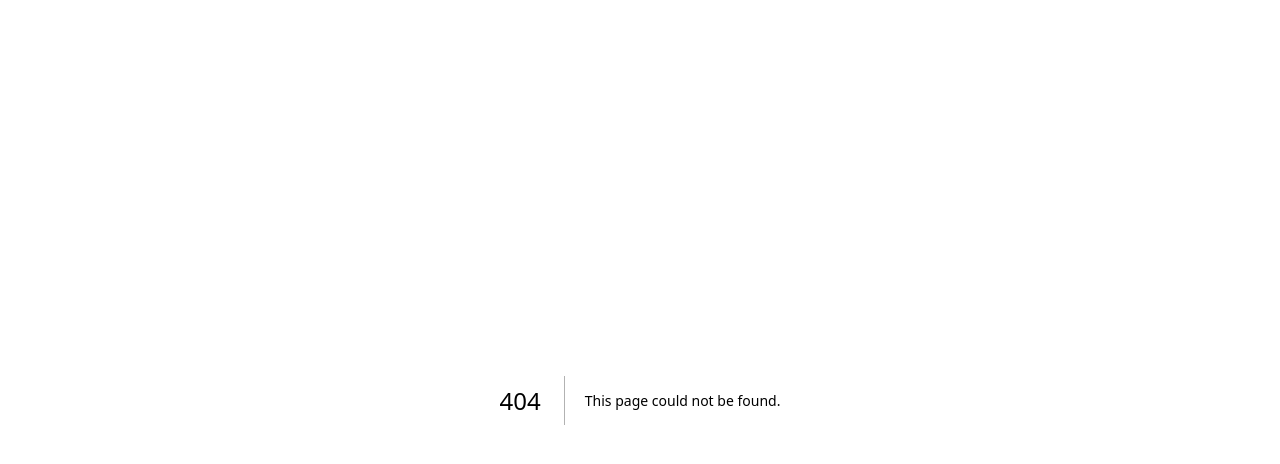
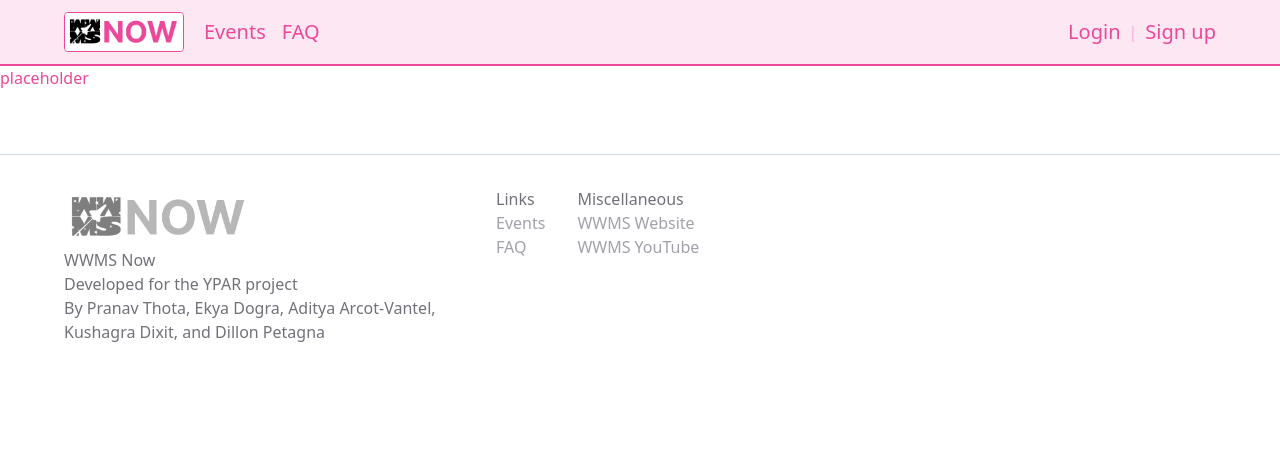
Before and after one commit to Aurore-Studios/ypar, a Next.js app: page /event in a window 1280 px wide. Before the commit this address had no page. Shown: the top 464 px of the page. Built offline with nearby package versions, Linux system fonts and the light colour scheme.

Commit message:
placeholder for events and faq

```diff
--- /dev/null
+++ b/src/pages/event.js
@@ -0,0 +1,14 @@
+import Head from 'next/head'
+import Image from 'next/image'
+import Layout from '../../components/Layout'
+import Link from 'next/link'
+
+export default function Events() {
+    return (
+        <>
+            <Layout>
+                <p className={'text-pink-500'}> placeholder </p>
+            </Layout>
+        </>
+    )
+}
--- /dev/null
+++ b/src/pages/faq.js
@@ -0,0 +1,14 @@
+import Head from 'next/head'
+import Image from 'next/image'
+import Layout from '../../components/Layout'
+import Link from 'next/link'
+
+export default function FAQ() {
+    return (
+        <>
+            <Layout>
+                <p className={'text-pink-500'}> placeholder </p>
+            </Layout>
+        </>
+    )
+}
```
